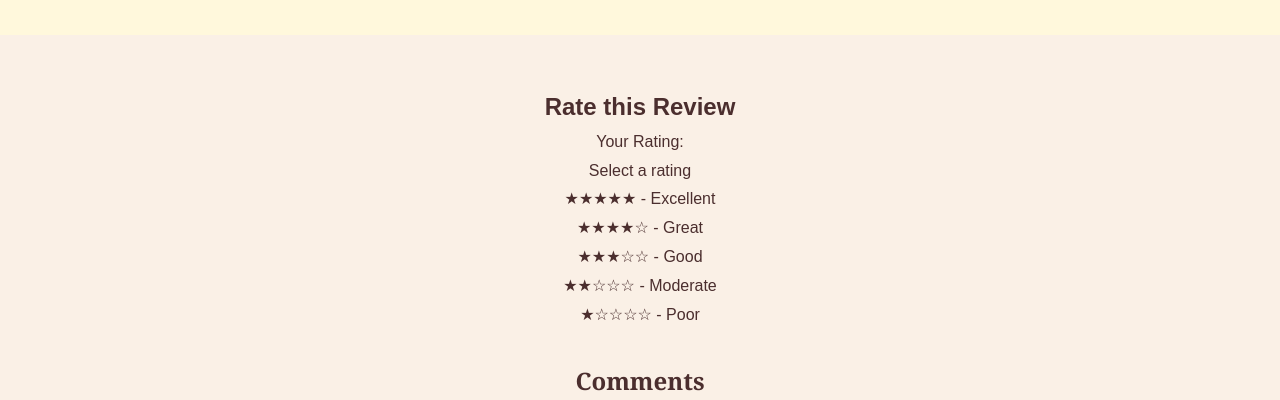
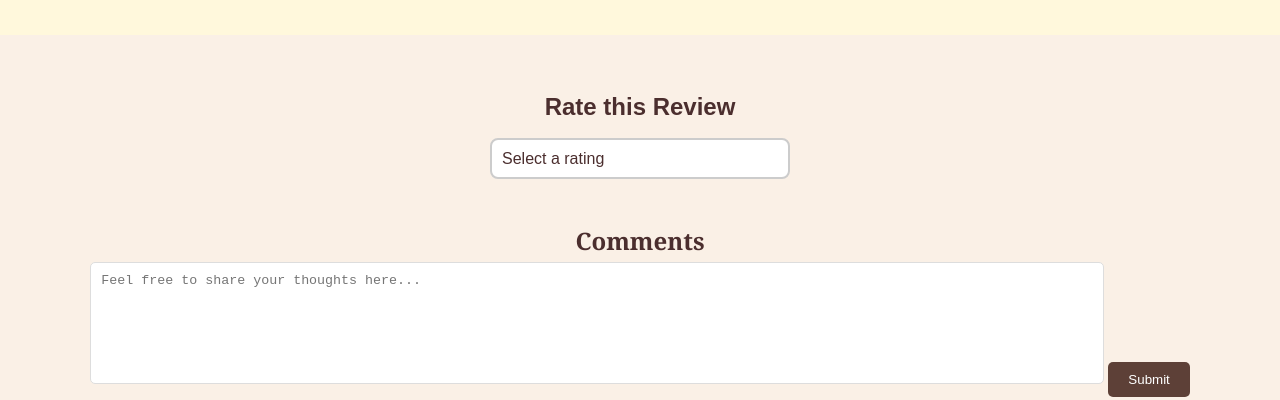
Before and after one commit to Rayyan-2704/readers-haven, a plain HTML site: page book1.html in a window 1280 px wide. Shown: the part 1920-2320 px from the top of the page. Drawn offline with Linux system fonts and the light colour scheme.

Commit message:
Update book1.html

```diff
--- a/book1.html
+++ b/book1.html
@@ -158,7 +158,7 @@
       <div class="rating-section">
         <h2>Rate this Review</h2>
         <form>
-          <label for="rating">Your Rating:</label>
+          <select id="rating" name="rating" required>
             <option value="">Select a rating</option>
             <option value="5">★★★★★ - Excellent</option>
             <option value="4">★★★★☆ - Great</option>
```
